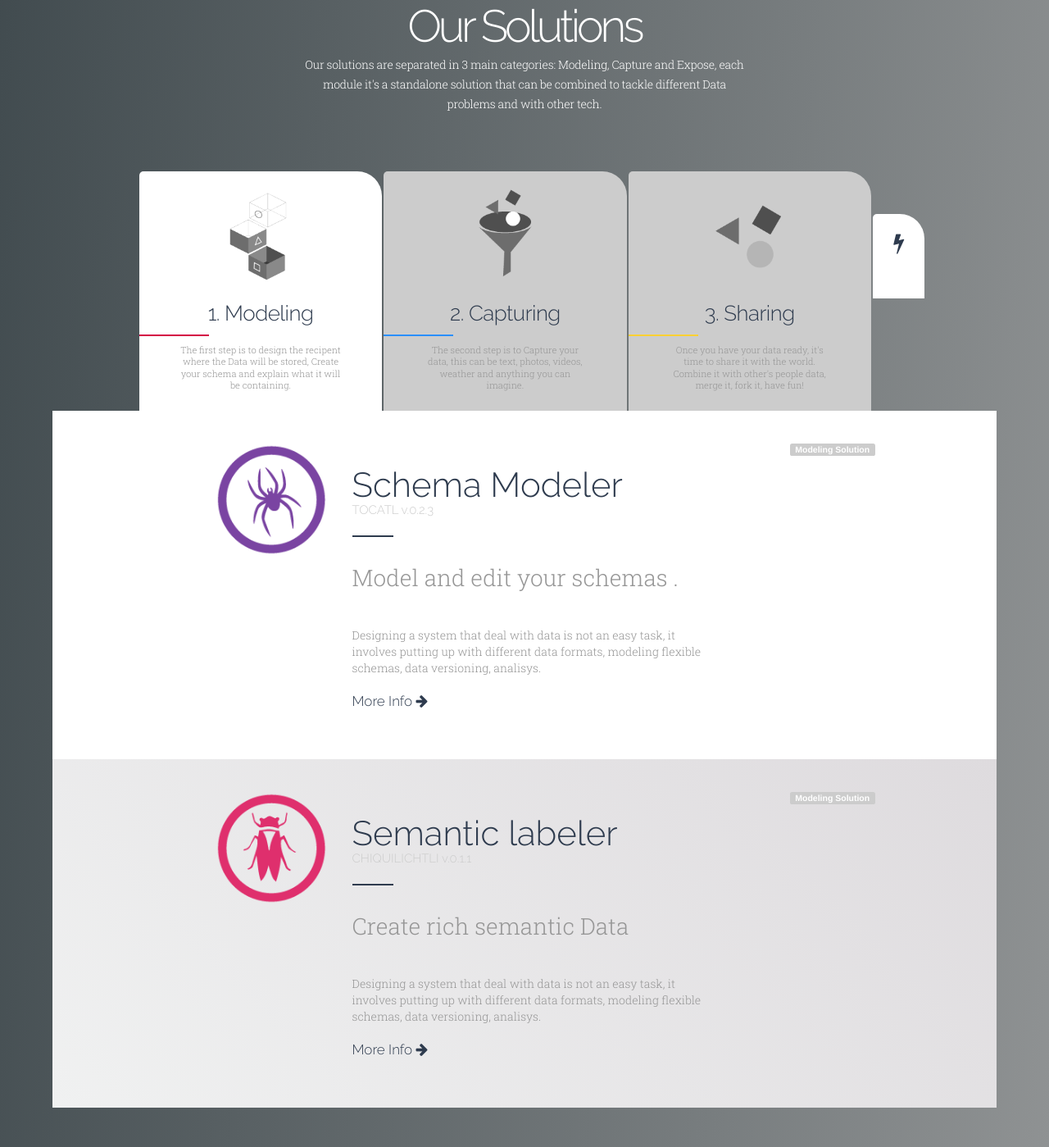
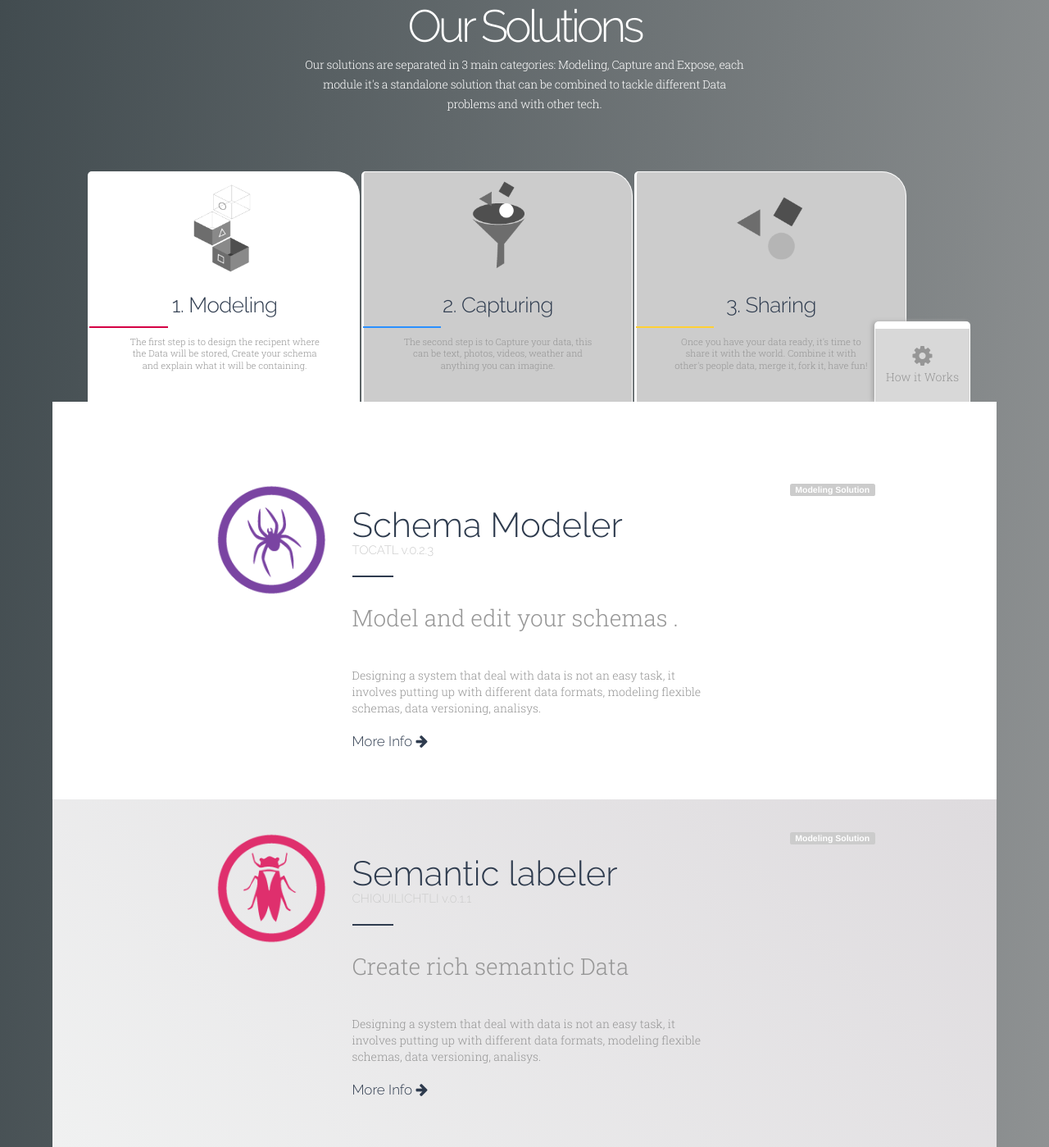
Before and after one commit to gcid12/myRing_home, a Flask app: page /solutions in a window 1280 px wide. Shown: the part 154-1553 px from the top of the page at 82% size. Run offline with Flask 2, Linux system fonts and the light colour scheme; some libraries are stand-ins or nearby versions.

Commit message:
New How it work button

```diff
--- a/static/css/ring-home.css
+++ b/static/css/ring-home.css
@@ -104,6 +104,10 @@ body{
 .bg-b{background-color: #298fff; }
 .bg-c{background-color: #ffd033; }
 
+.border-a{border-color:#d40044;}
+.border-b{border-color:#298fff;}
+.border-c{border-color:#ffd033;}
+
 /*HR*/
 .rhr{padding:1px 5px; width:30%; margin: 0 0 0 -10px;}
 .rhr2{padding:1px 5px; width:30%; margin: 0 0 0 -6px;}
@@ -180,26 +184,30 @@ filter: gray; /* IE6-9 */
 .tab-box-a{
     margin-right: 2px;
     line-height: 1.42857;
-    border: 1px solid transparent;
+    border: 1px solid white;
+    border-width: 1px 1px 0px 3px;
     border-radius: 5px 30px 0px 0px;
     margin:0 1px;
     padding:0 5px 40px 5px;
-    width:28%;
+    width:32%;
     float:right;
     background-color: #CCC;
 }
 .tab-box-a-mini{
 
-    margin-right: 2px;
+    margin-right: 200px;
     line-height: 1.42857;
-    border: 1px solid transparent;
-    border-radius: 5px 30px 0px 0px;
+    border: 1px solid white;
+    border-width: 9px 1px 0px 1px;
+    border-radius: 5px 5px 0px 0px;
     margin:0 1px;
-    padding:0 5px 40px 5px;
-    width:6%;
-    float:right;
-    margin-top:52px;
-    background-color: #CCC;
+    padding:20px 5px 20px 5px;
+    width:10%;
+    position:absolute;
+    bottom:0;
+    right:39px;
+    background-color: #d8d8d8;
+    box-shadow: -3px 0px 5px #AAAAAA;
 }
 .tab-box-b{
     padding:10px 40px ;
@@ -209,6 +217,7 @@ filter: gray; /* IE6-9 */
 }
 
 .tab-on{background-color: white;}
+
 
 
 /*RIBBON*/
--- a/templates/solutions.html
+++ b/templates/solutions.html
@@ -25,28 +25,30 @@
 
 	<div class="row tab-margin">
     <div class="col-xs-12 text-center">
-    		<div style="width:93%;">
+    		<div style="width:91%;">
     			  <a class="toblack" href="/solutions/model" >
-				  	<div class="tab-box-a-mini tab-{{ dic['r1'] }}">
-				  		<h2 class="hidden-xs"><i class="fa fa-bolt"></i></h2>
+				  	<div class="tab-box-a-mini tab-{{ dic['r4'] }}">
+				  		<i class="fa fa-cog fa-2x"></i>
+				  		<div class="text-s2 text-1em hidden-xs">How it Works</div>
 				  	</div>
 				  </a>
 				  <a class="toblack" href="/solutions/expose" >
 				  	<div class="tab-box-a tab-{{ dic['r3'] }}">
-				  		<div class="spa10"></div>
-				  		<img src="/static/images/ico-exp.png" style="width:100px;">
+				  		<div class="spa5"></div>
+				  		<img src="/static/images/ico-exp.png" class="img-responsive center-block" style="width:100px;">
 
 				  		<h2 class="hidden-xs">3. Sharing</h2>
-				  		<h3 class="visible-xs">EXP</h3>
 				  		<div class="rhr2 bg-c"></div>
+				  		<h3 class="visible-xs">SHA</h3>
+
 				  		<div class="text-8 tab-box-b hidden-xs text-s2">
 				  		Once you have your data ready, it's time to share it with the world. Combine it with other's people data, merge it, fork it, have fun!</div>
 				  	</div>
 				  </a>
 				  <a class="toblack" href="/solutions/capture" >
 				  	<div class="tab-box-a tab-{{ dic['r2'] }}">
-				  		<div class="spa10"></div>
-				  		<img src="/static/images/ico-cap.png" style="width:100px;">
+				  		<div class="spa5"></div>
+				  		<img src="/static/images/ico-cap.png" class="img-responsive center-block" style="width:100px;">
 				  		<h2 class="hidden-xs">2. Capturing</h2>
 				  		<h3 class="visible-xs">CAP</h3>
 				  		<div class="rhr2 bg-b"></div>
@@ -57,8 +59,8 @@
 				  </a>
 				  <a class="toblack" href="/solutions/model" >
 				  	<div class="tab-box-a tab-{{ dic['r1'] }}">
-				  		<div class="spa10"></div>
-				  		<img src="/static/images/ico-mod.png" style="width:100px;">
+				  		<div class="spa5"></div>
+				  		<img src="/static/images/ico-mod.png" class="img-responsive center-block" style="width:100px;">
 				  		<h2 class="hidden-xs"> 1. Modeling</h2>
 				  		<h3 class="visible-xs">MOD</h3>
 				  		<div class="rhr2 bg-a"></div>
@@ -73,6 +75,7 @@
 	</div>
 	<div class="row tab-margin">
     <div class="col-xs-12 text-center">
+
 			<div class="tab-content">
 			  <div class="tab-pane fade in active tab-section" id="model">
 
@@ -80,6 +83,7 @@
 
 			 {% if dic['a1'] %}
 		    	<div class="row bg-white sol-box">
+		    		<div class="spa30"></div>
 		        	<div class="col-sm-offset-1 col-sm-2 text-center">
 			        	<a href="/tools/{{ dic['a8'] }}">
 			        	<img class="img-responsive center-block" src="/static/images/{{ dic['a6'] }}"/>
```
